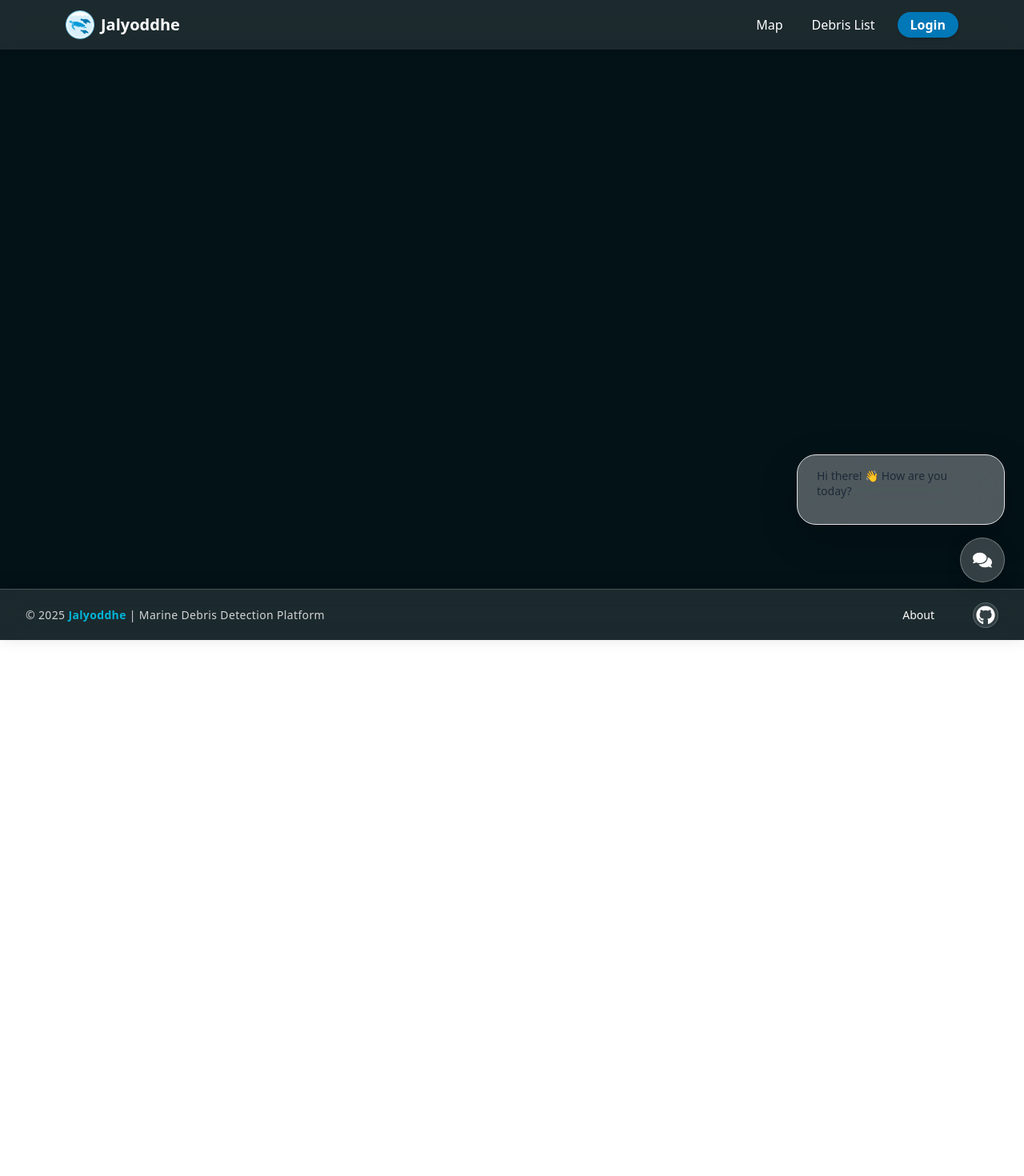
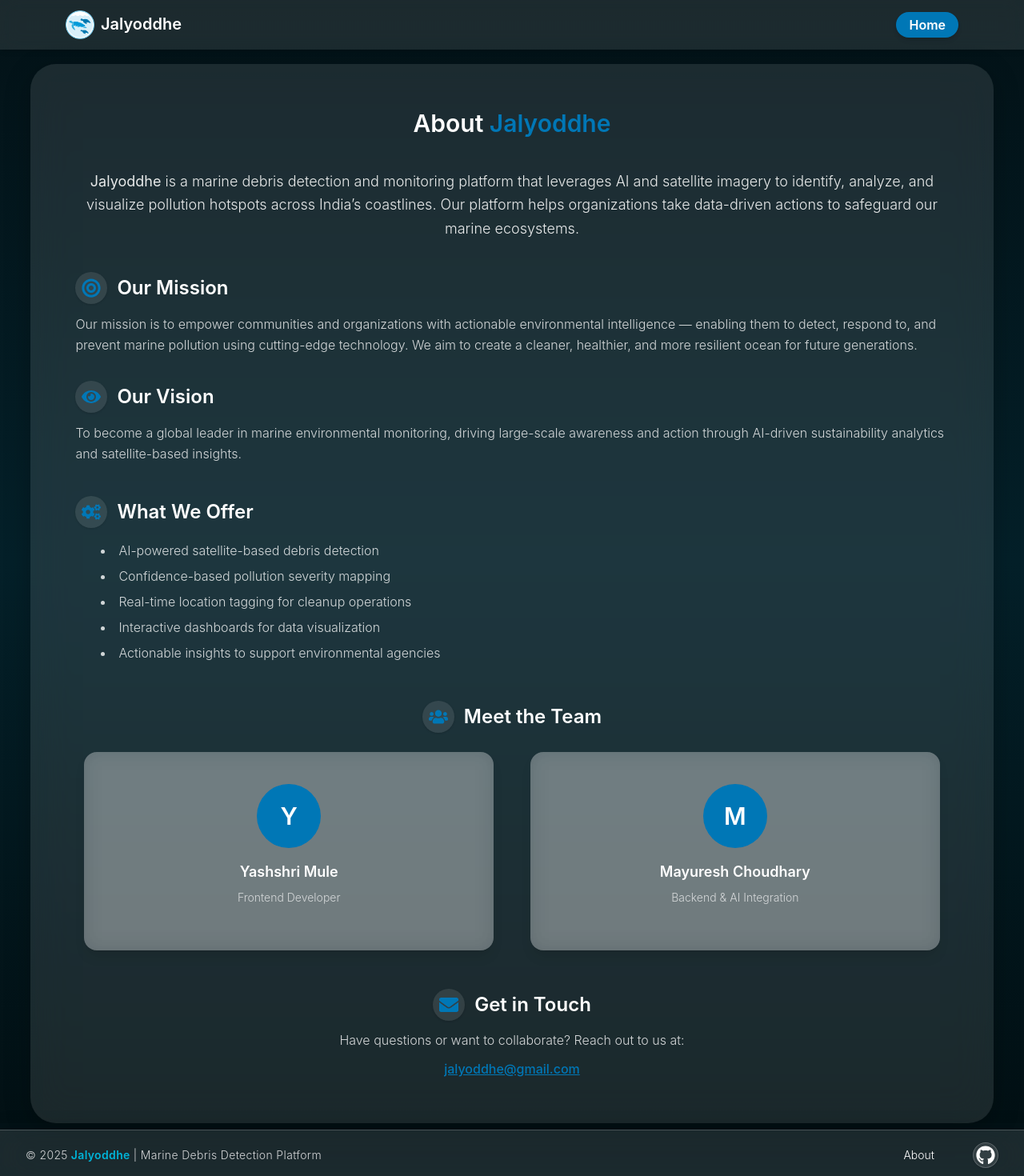
Before and after one commit to Mayuresh-22/jalyoddhe, a React (Vite) app in the folder frontend/jalyoddhe/: page /about in a window 1280 px wide. Shown: the top 1470 px of the page at 80% size. Before the commit the page ends 800 px from the top, so only its background shows below. Built offline with nearby package versions, Linux system fonts and the light colour scheme.

Commit message:
Design about page and link all home page buttons for navigation

```diff
--- a/frontend/jalyoddhe/src/App.jsx
+++ b/frontend/jalyoddhe/src/App.jsx
@@ -1,49 +1,46 @@
 import React from "react";
-import {
-  BrowserRouter as Router,
-  Routes,
-  Route,
-  useLocation,
-  useNavigate,
-} from "react-router-dom";
+import { BrowserRouter as Router, Routes, Route, useLocation } from "react-router-dom";
 import NavbarComponent from "./components/Navbar";
 import Home from "./pages/Home";
 import AdminLogin from "./pages/AdminLogin";
+import About from "./pages/About";
 import Footer from "./components/Footer";
 import ChatAgent from "./components/ChatAgent";
 
-function Layout() {
+function AppContent() {
   const location = useLocation();
+
+  // Page checks
   const isLoginPage = location.pathname === "/admin/login";
+  const isAboutPage = location.pathname === "/about";
 
   return (
-    <div className="relative min-h-screen bg-[#031217] text-white flex flex-col">
-      {/* Navbar changes depending on page */}
-      <NavbarComponent isLoginPage={isLoginPage} />
+    <div className="relative min-h-screen bg-[#031217] text-white inter-300">
+      {/* Navbar */}
+      <NavbarComponent isLoginPage={isLoginPage || isAboutPage} />
 
       {/* Page Content */}
-      <div className="flex-grow">
-        <Routes>
-          <Route path="/" element={<Home />} />
-          <Route path="/admin/login" element={<AdminLogin />} />
-        </Routes>
-      </div>
+      <Routes>
+        <Route path="/" element={<Home />} />
+        <Route path="/admin/login" element={<AdminLogin />} />
+        <Route path="/about" element={<About />} />
+      </Routes>
 
-      {/* Footer + Chat only on Home */}
-      {!isLoginPage && (
-        <>
-          <Footer />
-          <ChatAgent />
-        </>
-      )}
+      {/* Floating Chat (hide on login/about) */}
+      {!isLoginPage && !isAboutPage && <ChatAgent />}
+
+      {/* Footer (show for Home + About, hide only on Login) */}
+      {!isLoginPage && <Footer />}
     </div>
   );
 }
 
-export default function App() {
+function App() {
   return (
     <Router>
-      <Layout />
+      <AppContent />
     </Router>
   );
 }
+
+export default App;
--- a/frontend/jalyoddhe/src/components/Footer.jsx
+++ b/frontend/jalyoddhe/src/components/Footer.jsx
@@ -1,5 +1,6 @@
 import React from "react";
 import { FaGithub } from "react-icons/fa";
+import { Link } from "react-router-dom";
 
 const Footer = () => {
   return (
@@ -16,16 +17,17 @@ const Footer = () => {
         {/* Right Side - About + GitHub */}
         <div className="flex items-center gap-5">
           {/* About link */}
-          <a
-            href="#about"
+          <Link
+            to="/about"
             className="!text-white/100 !text-sm !hover:text-[#00b4d8] !transition-all !duration-200 !no-underline"
           >
             About
-          </a>
+          </Link>
+
 
           {/* GitHub Icon */}
           <a
-            href="https://github.com/"
+            href="https://github.com/Mayuresh-22/jalyoddhe.git"
             target="_blank"
             rel="noopener noreferrer"
             className="!flex !items-center !justify-center !w-8 !h-8 !rounded-full !bg-white/10 !hover:bg-[#00b4d8]/20 !border !border-white/20 !text-white/80 !hover:text-[#00b4d8] !transition-all !duration-300 !shadow-sm !hover:shadow-md"
--- a/frontend/jalyoddhe/src/components/HeroSection.jsx
+++ b/frontend/jalyoddhe/src/components/HeroSection.jsx
@@ -2,6 +2,17 @@ import React from "react";
 import heroImage from "../assets/hero.png";
 
 const HeroSection = () => {
+  // Smooth scroll to debris section
+  const scrollToDebris = () => {
+    const debrisSection = document.getElementById("debris");
+    if (debrisSection) {
+      const yOffset = -80; // offset for navbar
+      const yPosition =
+        debrisSection.getBoundingClientRect().top + window.pageYOffset + yOffset;
+      window.scrollTo({ top: yPosition, behavior: "smooth" });
+    }
+  };
+
   return (
     <section
       className="relative h-screen w-full bg-cover bg-center flex items-center justify-center overflow-hidden"
@@ -15,9 +26,13 @@ const HeroSection = () => {
             From Space to Shore – Detect, Protect, Restore.
           </h1>
           <p className="text-lg sm:text-xl font-light mb-8 text-[#caf0f8]">
-            If satellites can see the stars light-years away… shouldn’t we use them to clean our waters right here at home?
+            If satellites can see the stars light-years away… shouldn’t we use them
+            to clean our waters right here at home?
           </p>
-          <button className="bg-gradient-to-r from-[#0077b6] to-[#00b4d8] text-white py-3 px-8 text-base rounded-5 font-medium transition-all duration-300 hover:from-[#00b4d8] hover:to-[#0077b6] hover:scale-105">
+          <button
+            onClick={scrollToDebris}
+            className="bg-gradient-to-r from-[#0077b6] to-[#00b4d8] text-white py-3 px-8 text-base rounded-5 font-medium transition-all duration-300 hover:from-[#00b4d8] hover:to-[#0077b6] hover:scale-105"
+          >
             Explore Insights
           </button>
         </div>
--- a/frontend/jalyoddhe/src/index.css
+++ b/frontend/jalyoddhe/src/index.css
@@ -1,7 +1,7 @@
 @import "tailwindcss";
 
 body {
-  font-family: Poppins, sans-serif;
+  font-family: "Inter", sans-serif;
 }
 
 .inter-100 {
--- /dev/null
+++ b/frontend/jalyoddhe/src/pages/About.jsx
@@ -0,0 +1,133 @@
+import React from "react";
+import { FaBullseye, FaEye, FaCogs, FaUsers, FaEnvelope } from "react-icons/fa";
+import Footer from "../components/Footer";
+
+const About = () => {
+  return (
+    <div className="!flex !flex-col !min-h-screen !bg-gradient-to-b !from-[#031217] !via-[#042029] !to-[#021014] !text-white inter-300">
+
+      {/* Main Content */}
+      <div className="!flex-1 !flex !flex-col !items-center !justify-center !pt-20">
+        <div className="!max-w-10xl w-[94%] !text-center !bg-white/10 !backdrop-blur-xl !rounded-4xl !shadow-[0_8px_32px_rgba(0,0,0,0.25)] !p-10 md:!p-14">
+
+          {/* Title */}
+          <h1 className="!text-2xl md:!text-3xl !font-semibold !mb-10 !text-white">
+            About <span className="!text-[#0077b6]/100">Jalyoddhe</span>
+          </h1>
+
+          {/* Introduction */}
+          <p className="!text-white/90 !text-base md:!text-lg !leading-relaxed !mb-6">
+            <strong>Jalyoddhe</strong> is a marine debris detection and
+            monitoring platform that leverages AI and satellite imagery
+            to identify, analyze, and visualize pollution hotspots across India’s
+            coastlines. Our platform helps organizations take data-driven
+            actions to safeguard our marine ecosystems.
+          </p>
+
+          {/* Mission Section */}
+          <div className="!mt-10 !text-left">
+            <h2 className="!text-2xl !font-semibold !text-[#ffffff] !mb-3 !flex !items-center !gap-3">
+              <span className="!flex !items-center !justify-center !w-10 !h-10 !rounded-full !bg-white/10 !text-[#0077b6] !shadow-sm !hover:shadow-md !transition-all !duration-300">
+                <FaBullseye className="!text-2xl" />
+              </span>
+              Our Mission
+            </h2>
+            <p className="!text-white/80 !leading-relaxed">
+              Our mission is to empower communities and organizations with
+              actionable environmental intelligence — enabling them to detect,
+              respond to, and prevent marine pollution using cutting-edge
+              technology. We aim to create a cleaner, healthier, and more
+              resilient ocean for future generations.
+            </p>
+          </div>
+
+          {/* Vision Section */}
+          <div className="!mt-8 !text-left">
+            <h2 className="!text-2xl !font-semibold !text-[#ffffff] !mb-3 !flex !items-center !gap-3">
+              <span className="!flex !items-center !justify-center !w-10 !h-10 !rounded-full !bg-white/10 !text-[#0077b6] !shadow-sm !hover:shadow-md !transition-all !duration-300">
+                <FaEye className="!text-2xl" />
+              </span>
+              Our Vision
+            </h2>
+            <p className="!text-white/80 !leading-relaxed">
+              To become a global leader in marine environmental monitoring,
+              driving large-scale awareness and action through AI-driven
+              sustainability analytics and satellite-based insights.
+            </p>
+          </div>
+
+          {/* Core Features */}
+          <div className="!mt-10 !text-left">
+            <h2 className="!text-2xl !font-semibold !text-[#ffffff] !mb-4 !flex !items-center !gap-3">
+              <span className="!flex !items-center !justify-center !w-10 !h-10 !rounded-full !bg-white/10 !text-[#0077b6] !shadow-sm !hover:shadow-md !transition-all !duration-300">
+                <FaCogs className="!text-2xl" />
+              </span>
+              What We Offer
+            </h2>
+            <ul className="!list-disc !list-inside !text-white/80 !space-y-2">
+              <li>AI-powered satellite-based debris detection</li>
+              <li>Confidence-based pollution severity mapping</li>
+              <li>Real-time location tagging for cleanup operations</li>
+              <li>Interactive dashboards for data visualization</li>
+              <li>Actionable insights to support environmental agencies</li>
+            </ul>
+          </div>
+
+          {/* Team Section */}
+          <div className="!mt-12">
+            <h2 className="!text-2xl !font-semibold !text-[#ffffff] !mb-6 !flex !items-center !justify-center !gap-3">
+              <span className="!flex !items-center !justify-center !w-10 !h-10 !rounded-full !bg-white/10 !text-[#0077b6] !shadow-sm !hover:shadow-md !transition-all !duration-300">
+                <FaUsers className="!text-2xl" />
+              </span>
+              Meet the Team
+            </h2>
+            <div className="!grid !grid-cols-1 sm:!grid-cols-2 md:!grid-cols-2 !justify-items-center !gap-6">
+              {[
+                {
+                  name: "Yashshri Mule",
+                  role: "Frontend Developer",
+                },
+                {
+                  name: "Mayuresh Choudhary",
+                  role: "Backend & AI Integration",
+                },
+              ].map((member) => (
+                <div
+                  key={member.name}
+                  className="!bg-white/30 !backdrop-blur-md !rounded-2xl !py-10 !w-[40vw] !shadow-lg hover:!shadow-[0_0_20px_rgba(0,119,182,0.4)] !transition-all !duration-300"
+                >
+                  <div className="!w-20 !h-20 !rounded-full !bg-[#0077b6]/100 !mx-auto !mb-4 !flex !items-center !justify-center !text-[#ffffff] !text-3xl !font-semibold">
+                    {member.name.charAt(0)}
+                  </div>
+                  <h3 className="!text-lg !font-semibold">{member.name}</h3>
+                  <p className="!text-sm !text-white/70">{member.role}</p>
+                </div>
+              ))}
+            </div>
+          </div>
+
+          {/* Contact Section */}
+          <div className="!mt-12 !text-center">
+            <h2 className="!text-2xl !font-semibold !text-[#ffffff] !mb-3 !flex !items-center !justify-center !gap-3">
+              <span className="!flex !items-center !justify-center !w-10 !h-10 !rounded-full !bg-white/10  !text-[#0077b6]/100 !shadow-sm !hover:shadow-md !transition-all !duration-300">
+                <FaEnvelope className="!text-2xl" />
+              </span>
+              Get in Touch
+            </h2>
+            <p className="!text-white/80 !mb-3">
+              Have questions or want to collaborate? Reach out to us at:
+            </p>
+            <a
+              href="mailto:jalyoddhe@gmail.com"
+              className="!text-[#0077b6] hover:!text-[#00b4d8] !transition-all !duration-200 !font-medium"
+            >
+              jalyoddhe@gmail.com
+            </a>
+          </div>
+        </div>
+      </div>
+    </div>
+  );
+};
+
+export default About;
--- a/frontend/jalyoddhe/src/pages/AdminLogin.jsx
+++ b/frontend/jalyoddhe/src/pages/AdminLogin.jsx
@@ -82,7 +82,7 @@ const AdminLogin = () => {
             {/* Login Button */}
             <button
               type="submit"
-              className="!w-full !bg-[#0077b6] !hover:bg-[#00b4d8] !text-white !font-semibold !py-2 !px-4 !rounded-3xl !shadow-md !transition-all !duration-200 !ease-in-out mt-2"
+              className="!w-full bg-[#0077b6] hover:bg-[#00b4d8] !text-white !font-semibold !py-2 !px-4 !rounded-3xl !shadow-md !transition-all !duration-200 !ease-in-out mt-2"
             >
               Login
             </button>
```
